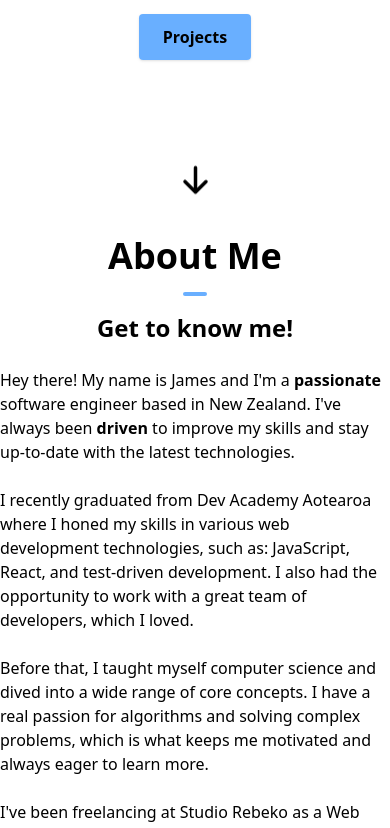
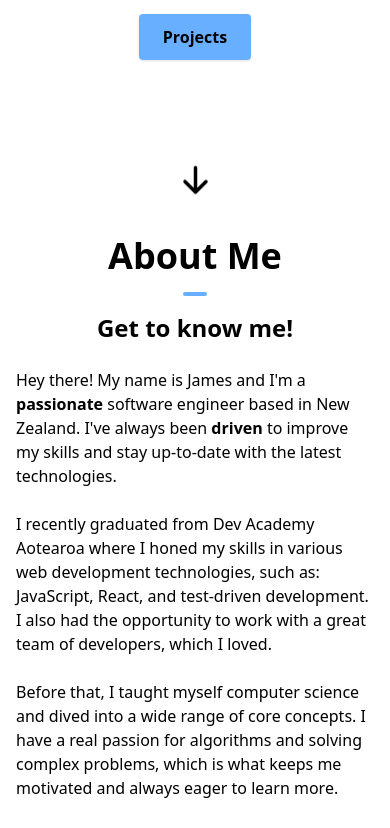
Before and after one commit to HartJN/portfolio, a Next.js app: page / in a window 390 px wide. Shown: the part 717-1545 px from the top of the page. Built offline with nearby package versions, Linux system fonts and the light colour scheme.

Commit message:
add responsive layouts to main section

```diff
--- a/app/page.tsx
+++ b/app/page.tsx
@@ -7,7 +7,7 @@ import About from '@/components/About'
 
 export default function Home() {
   return (
-    <main>
+    <main className="mx-auto max-w-3xl px-4 sm:px-6 md:max-w-5xl">
       <Hero />
       <About />
     </main>
```
